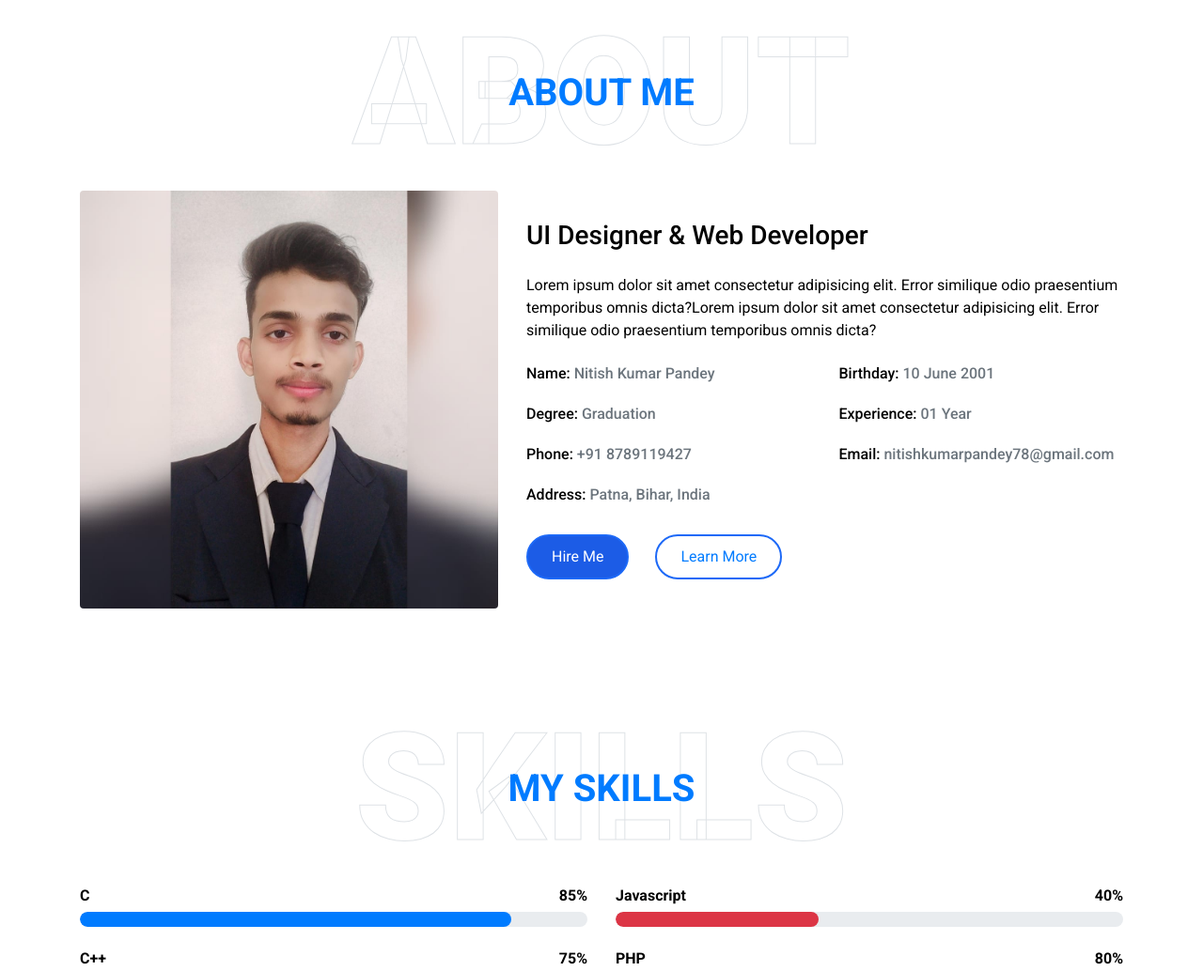
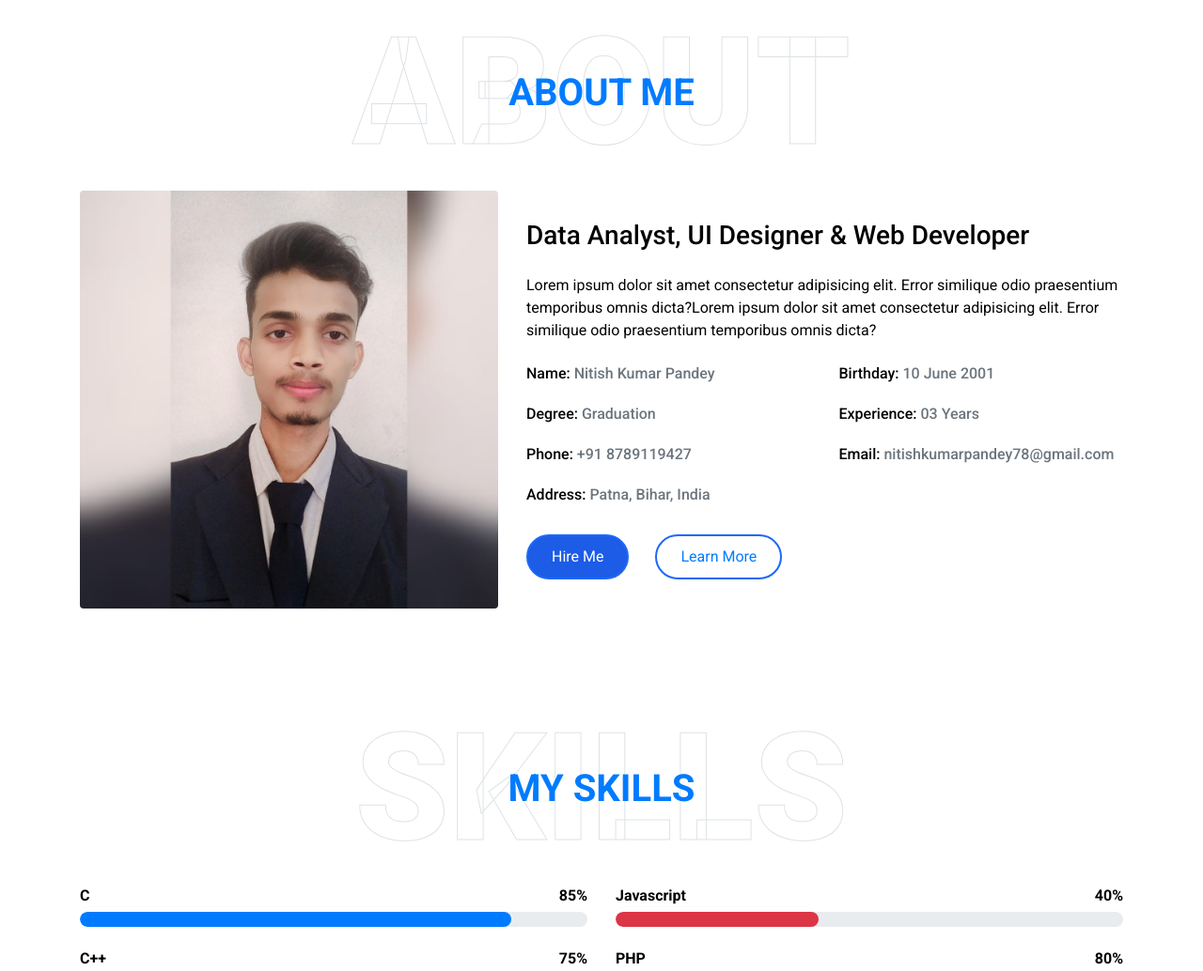
Before and after one commit to NitishPandey78/MyProfile, a plain HTML site: page index.html in a window 1280 px wide. Shown: the part 893-1927 px from the top of the page at 94% size. Drawn offline with nearby package versions, Linux system fonts and the light colour scheme.

Commit message:
index.html

```diff
--- a/index.html
+++ b/index.html
@@ -82,7 +82,7 @@
                     <img src="img/2.jpeg" class="img-fluid rounded w-100" alt="" srcset="">
                 </div>
                 <div class="col-lg-7">
-                    <h3 class="mb-4">UI Designer & Web Developer</h3>
+                    <h3 class="mb-4">Data Analyst, UI Designer & Web Developer</h3>
                     <p>Lorem ipsum dolor sit amet consectetur adipisicing elit. Error similique odio praesentium temporibus omnis dicta?Lorem ipsum dolor sit amet consectetur adipisicing elit. Error similique odio praesentium temporibus omnis dicta?</p>
 
                     <div class="row mb-3">
@@ -96,7 +96,7 @@
                             <h6>Degree: <span class="text-secondary">Graduation</span></h6>
                         </div>
                         <div class="col-sm-6 py-2">
-                            <h6>Experience: <span class="text-secondary">01 Year</span></h6>
+                            <h6>Experience: <span class="text-secondary">03 Years</span></h6>
                         </div>
                         <div class="col-sm-6 py-2">
                             <h6>Phone: <span class="text-secondary">+91 8789119427</span></h6>
```
